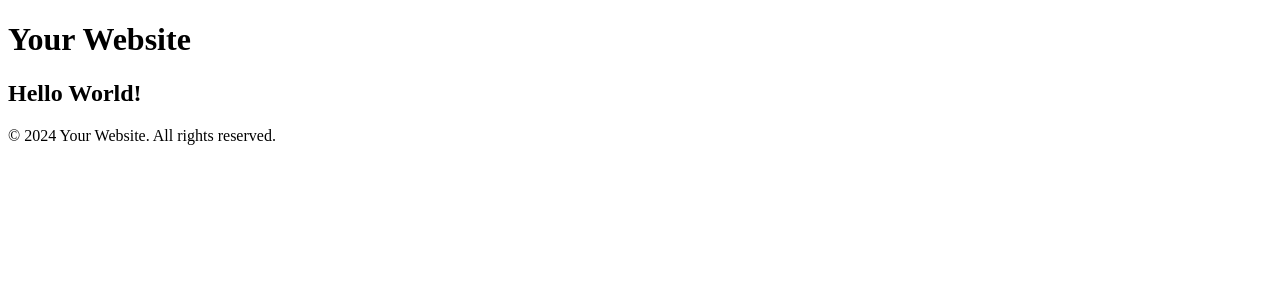
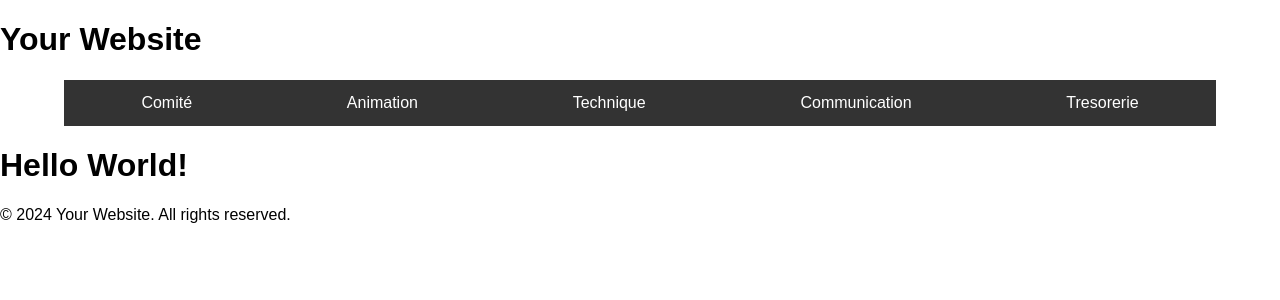
Before and after one commit to EliannRaven/Nanuq, a Django app: page /intra/ in a window 1280 px wide. Shown: the top 300 px of the page. Run offline with Django 5.2, Linux system fonts and the light colour scheme.

Commit message:
Including navbar

```diff
--- a/Nanuq/Suivi/templates/Suivi/intraHome.html
+++ b/Nanuq/Suivi/templates/Suivi/intraHome.html
@@ -2,6 +2,6 @@
 
 {% block content %}
     <!-- Your content specific to intraHome.html -->
-    <h2>Hello World!</h2>
+    <h1>Hello World!</h1>
     <!-- Additional content -->
 {% endblock %}
--- a/Nanuq/Suivi/templates/intraBase.html
+++ b/Nanuq/Suivi/templates/intraBase.html
@@ -6,16 +6,13 @@
     {% load static %}
     <title>{% block title %}Nanuq: Event Intranet{% endblock %}</title>
     <link rel="icon" type="image/png" href="{% static 'image/nanuq.jpg' %}">
-    <!-- Add your CSS stylesheets and other head elements here -->
+    <link rel="stylesheet" type="text/css" href="{% static 'css/style.css' %}">
 </head>
 <body>
 
     <header>
-        <!-- Add your header content here -->
         <h1>Your Website</h1>
-        <!--{% block navbar %}
-        <!-- This is where the content of each page will go
-        {% endblock %}-->
+        {% include 'intraNavbar.html' %}
     </header>
 
     <main>
--- /dev/null
+++ b/Nanuq/Suivi/templates/intraNavbar.html
@@ -0,0 +1,7 @@
+<div class="intraNavbar">
+    <a href="#home">Comité</a>
+    <a href="#about">Animation</a>
+    <a href="#services">Technique</a>
+    <a href="#contact">Communication</a>
+    <a href="#contact">Tresorerie</a>
+</div>
--- a/Nanuq/static/css/style.css
+++ b/Nanuq/static/css/style.css
@@ -0,0 +1,27 @@
+body {
+    margin: 0;
+    font-family: Arial, sans-serif;
+}
+
+.intraNavbar {
+    background-color: #333;
+    overflow: hidden;
+    width: 90%;
+    margin: 0 auto;
+    display: flex;
+    justify-content: space-between;
+}
+
+.intraNavbar a {
+    color: white;
+    text-align: center;
+    padding: 14px 16px;
+    text-decoration: none;
+    flex-grow: 1;
+    box-sizing: border-box;
+}
+
+.intraNavbar a:hover {
+    background-color: #ddd;
+    color: black;
+}
```
Also changed, not shown: Nanuq/Suivi/templates/Suivi/intraNavbar.html (deleted).
